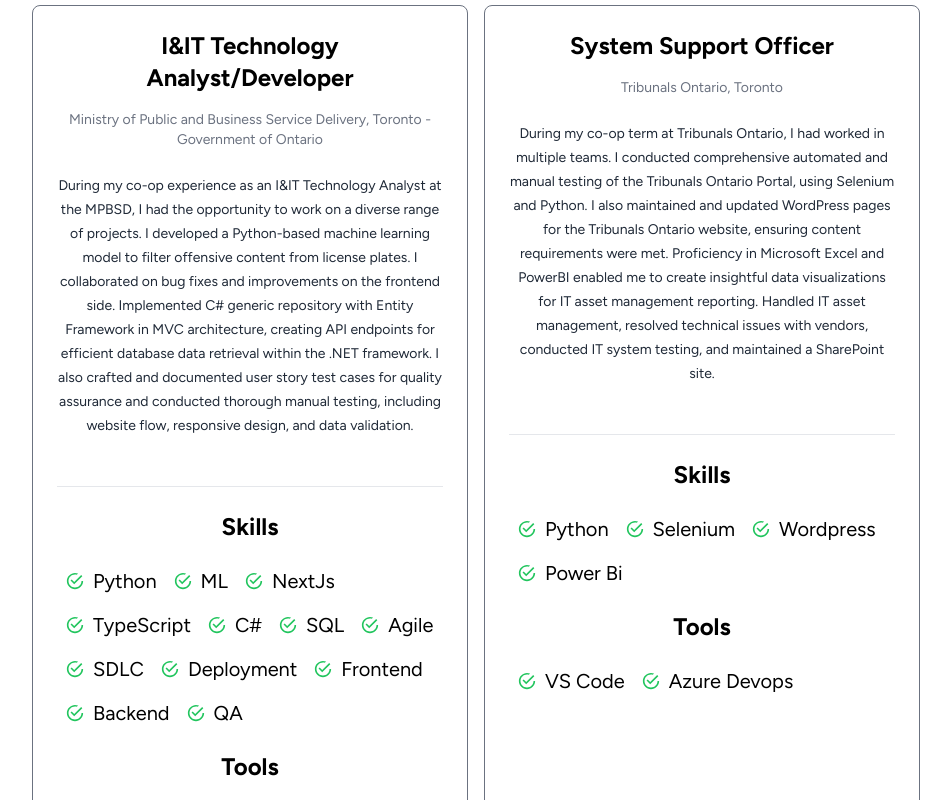
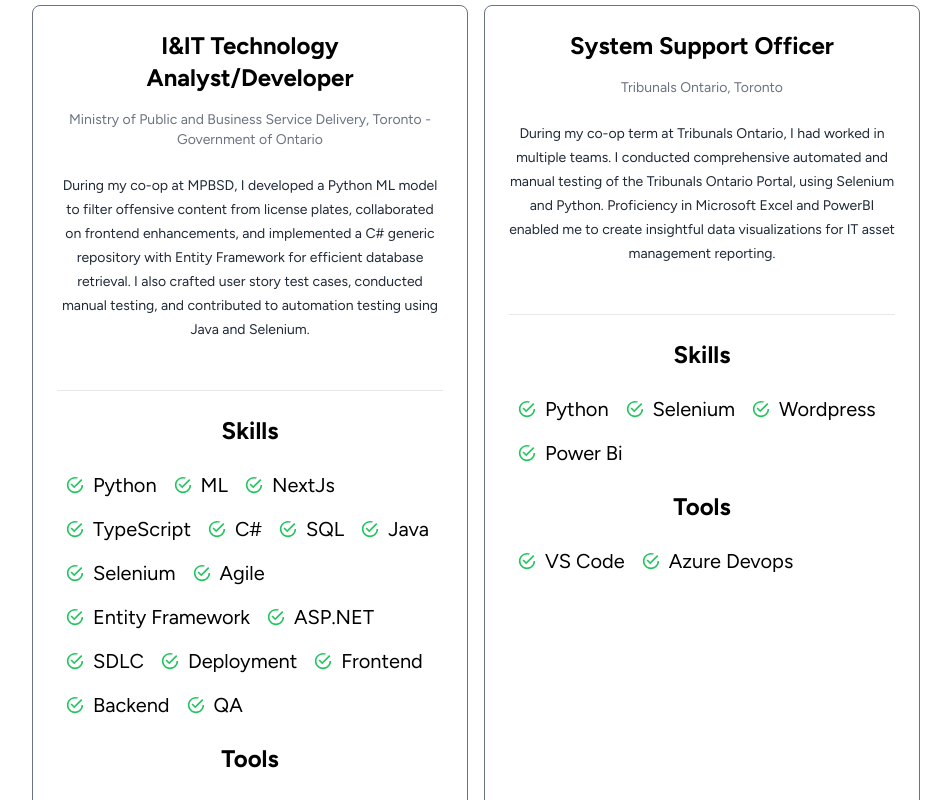
Before and after one commit to GarvChhokra/Garv-Portfolio, a Next.js app: page / in a window 1280 px wide. Shown: the part 2000-2800 px from the top of the page, without its empty margins (164-1115 px from the left). Built offline with nearby package versions, Linux system fonts and the light colour scheme.

Commit message:
optimized seo and added new skills

```diff
--- a/package.json
+++ b/package.json
@@ -11,7 +11,7 @@
   },
   "dependencies": {
     "framer-motion": "^10.16.16",
-    "next": "13.5.6",
+    "next": "^13.5.6",
     "react": "^18.2.0",
     "react-dom": "^18.2.0",
     "react-icons": "^4.11.0",
--- a/src/components/AboutUs/index.tsx
+++ b/src/components/AboutUs/index.tsx
@@ -8,14 +8,33 @@
   return (
     <div id="About">
       <Head>
-        <title>About Garv Chhokra</title>
-        <meta name="description" content="Learn more about me" />
+        <title>About Garv Chhokra - Software Engineer</title>
+        <meta
+          name="description"
+          content="Learn more about Garv Chhokra, a dedicated and passionate software engineer with expertise in artificial intelligence and machine learning."
+        />
+        <script type="application/ld+json">
+          {`
+          {
+            "@context": "http://schema.org",
+              "@type": "Person",
+              "name": "Garv Chhokra",
+              "jobTitle": "Software Engineer",
+              "description": "Dedicated and passionate software engineer with expertise in artificial intelligence and machine learning.",
+              "url": "https://www.example.com",
+              "image": "https://www.example.com/garv_profile.png",
+              "sameAs": [
+                "https://www.linkedin.com/in/garvchhokra",
+                "https://github.com/garvchhokra"
+
+              `}
+        </script>
       </Head>
-      <div className="bg-gray-100 p-4 md:p-8 lg:p-12 text-center">
+      <div id="About" className="bg-gray-100 p-4 md:p-8 lg:p-12 text-center">
         <p className="text-gray-500 text-sm md:text-base">Get to know more</p>
-        <h2 className="text-3xl md:text-5xl font-bold mb-4 mt-2 tracking-wide">
+        <h1 className="text-3xl md:text-5xl font-bold mb-4 mt-2 tracking-wide">
           About Me
-        </h2>
+        </h1>
         <div className="flex flex-col md:flex-row justify-center items-center mt-10">
           <img
             src="DSC02951.JPG"
@@ -35,8 +54,8 @@
               <HiBookOpen className="text-4xl mb-4 text-blue-500" />
               <h3 className="text-2xl font-bold mb-4">Education</h3>
               <p className="text-gray-700 text-sm md:text-base">
-                3rd Year student at Centennial College pursuing Software Engineering
-                Technology with a major in Artificial Intelligence.
+                3rd Year student at Centennial College pursuing Software
+                Engineering Technology with a major in Artificial Intelligence.
               </p>
             </div>
           </div>
--- a/src/components/Certifications/index.tsx
+++ b/src/components/Certifications/index.tsx
@@ -8,9 +8,9 @@
         <p className="text-gray-500 text-sm md:text-base">
           Have a look into my
         </p>
-        <h2 className="text-2xl md:text-5xl font-bold mb-4 tracking-wide mt-2">
+        <h1 className="text-2xl md:text-5xl font-bold mb-4 tracking-wide mt-2">
           Certifications
-        </h2>
+        </h1>
         <div className="grid grid-cols-1 md:grid-cols-2 lg:grid-cols-3 gap-8">
           {certificates.map((certificate, index) => (
             <div key={index} className="bg-white p-6 rounded-lg shadow-md">
--- a/src/components/Contact/index.tsx
+++ b/src/components/Contact/index.tsx
@@ -7,9 +7,9 @@
     <div id="Contact">
     <div className="bg-gray-100 p-4 md:p-8 lg:p-12 text-center">
       <p className="text-gray-500 text-sm md:text-base">Get in Touch</p>
-      <h2 className="text-3xl md:text-5xl font-bold mb-4 mt-2 tracking-wide">
+      <h1 className="text-3xl md:text-5xl font-bold mb-4 mt-2 tracking-wide">
         Contact Me
-      </h2>
+      </h1>
       <p>Tel: <Link href="tel:4379913320">4379913320</Link></p>
       <div className="flex flex-col md:flex-row items-center justify-center mt-10 text-xl mb-10">
         <div className="flex flex-col items-center mb-6 md:mb-0 md:border border-gray-400 rounded-2xl p-5">
--- a/src/components/Experience/index.tsx
+++ b/src/components/Experience/index.tsx
@@ -14,7 +14,11 @@
       { name: "TypeScript" },
       { name: "C#" },
       { name: "SQL" },
+      { name: "Java" },
+      { name: "Selenium" },
       { name: "Agile" },
+      { name: "Entity Framework" },
+      { name: "ASP.NET" },
       { name: "SDLC" },
       { name: "Deployment" },
       { name: "Frontend" },
@@ -25,6 +29,7 @@
       { name: "Git" },
       { name: "VS Code" },
       { name: "Visual Studio" },
+      { name: "IntelliJ" },
       { name: "Azure Devops" },
       { name: "SQL Server Management Tool" },
       { name: "Browser Stack" },
@@ -56,9 +61,9 @@
     <div id="Experience">
       <section className="p-4 md:p-8 lg:p-12 text-center">
         <p className="text-gray-500 text-sm md:text-base">Explore My</p>
-        <h2 className="text-2xl md:text-5xl font-bold mb-4 tracking-wide mt-2">
+        <h1 className="text-2xl md:text-5xl font-bold mb-4 tracking-wide mt-2">
           Experience
-        </h2>
+        </h1>
         <div className="flex items-center justify-center mt-10 text-xl">
           <article className="flex flex-col md:flex-row items-stretch md:space-x-4 mt-20 w-full md:w-3/4">
             <div className="p-6 md:flex-1 border border-1 border-gray-500 rounded-lg flex flex-col">
@@ -70,17 +75,12 @@
                 Government of Ontario
               </p>
               <p className="text-gray-800 text-sm mb-6 leading-6">
-                During my co-op experience as an I&IT Technology Analyst at the
-                MPBSD, I had the opportunity to work on a diverse range of
-                projects. I developed a Python-based machine learning model to
-                filter offensive content from license plates. I collaborated on
-                bug fixes and improvements on the frontend side. Implemented C#
-                generic repository with Entity Framework in MVC architecture,
-                creating API endpoints for efficient database data retrieval
-                within the .NET framework. I also crafted and documented user
-                story test cases for quality assurance and conducted thorough
-                manual testing, including website flow, responsive design, and
-                data validation.
+                During my co-op at MPBSD, I developed a Python ML model to
+                filter offensive content from license plates, collaborated on
+                frontend enhancements, and implemented a C# generic repository
+                with Entity Framework for efficient database retrieval. I also
+                crafted user story test cases, conducted manual testing, and
+                contributed to automation testing using Java and Selenium.
               </p>
               <hr className="my-6" />
               <div>
@@ -116,13 +116,9 @@
                 During my co-op term at Tribunals Ontario, I had worked in
                 multiple teams. I conducted comprehensive automated and manual
                 testing of the Tribunals Ontario Portal, using Selenium and
-                Python. I also maintained and updated WordPress pages for the
-                Tribunals Ontario website, ensuring content requirements were
-                met. Proficiency in Microsoft Excel and PowerBI enabled me to
+                Python. Proficiency in Microsoft Excel and PowerBI enabled me to
                 create insightful data visualizations for IT asset management
-                reporting. Handled IT asset management, resolved technical
-                issues with vendors, conducted IT system testing, and maintained
-                a SharePoint site.
+                reporting.
               </p>
               <hr className="my-6" />
               <div>
--- a/src/components/HomePage/index.tsx
+++ b/src/components/HomePage/index.tsx
@@ -1,8 +1,22 @@
 import React from "react";
 import Info from "./info";
+import Head from "next/head";
 
 const HomePage = () => {
   return (
+    <>
+      <Head>
+        <title>Garv Chhokra - Portfolio</title>
+        <meta
+          name="description"
+          content="Garv Chhokra's Portfolio showcasing experience, projects, and skills."
+        />
+        <meta
+          name="keywords"
+          content="Garv Chhokra, Portfolio, Software Engineering, Artificial Intelligence, React, Next.js"
+        />
+        <meta name="author" content="Garv Chhokra" />
+      </Head>
       <div className="xl:flex justify-center text-center xl:items-center md:items-center p-10 mx-4 sm:mx-10 lg:mx-20">
         <div className="relative">
           <div className="absolute xl:top-16 lg:top-16 sm:top-18 w-full z-0">
@@ -19,15 +33,16 @@
             </svg>
           </div>
           <img
+            src="garv_profile.png"
+            alt="Garv Chhokra - Software Engineer"
             className="rounded-full z-10 relative mb-10"
-          src="garv_profile.png"
-          alt="Profile"
           />
         </div>
         <div className="xl:flex flex-col sm:text-center sm:py-10 pl-4 sm:pl-10">
           <Info />
         </div>
       </div>
+    </>
   );
 };
 
--- a/src/components/Project/index.tsx
+++ b/src/components/Project/index.tsx
@@ -7,9 +7,9 @@
     <div id="Projects">
     <div className="bg-gray-100 p-4 md:p-8 lg:p-12 text-center">
       <p className="text-gray-500 text-sm md:text-base">Explore My</p>
-      <h2 className="text-3xl md:text-5xl font-bold mb-4 mt-2 tracking-wide">
+      <h1 className="text-3xl md:text-5xl font-bold mb-4 mt-2 tracking-wide">
         Projects
-      </h2>
+      </h1>
       <div className="grid grid-cols-1 md:grid-cols-2 lg:grid-cols-3 gap-8">
         {Project.map((project, index) => (
           <div
```
Also changed, not shown: 1 other file (tests, documents, lock files or other folders). Lines whose indentation alone changed are shown as unchanged.
